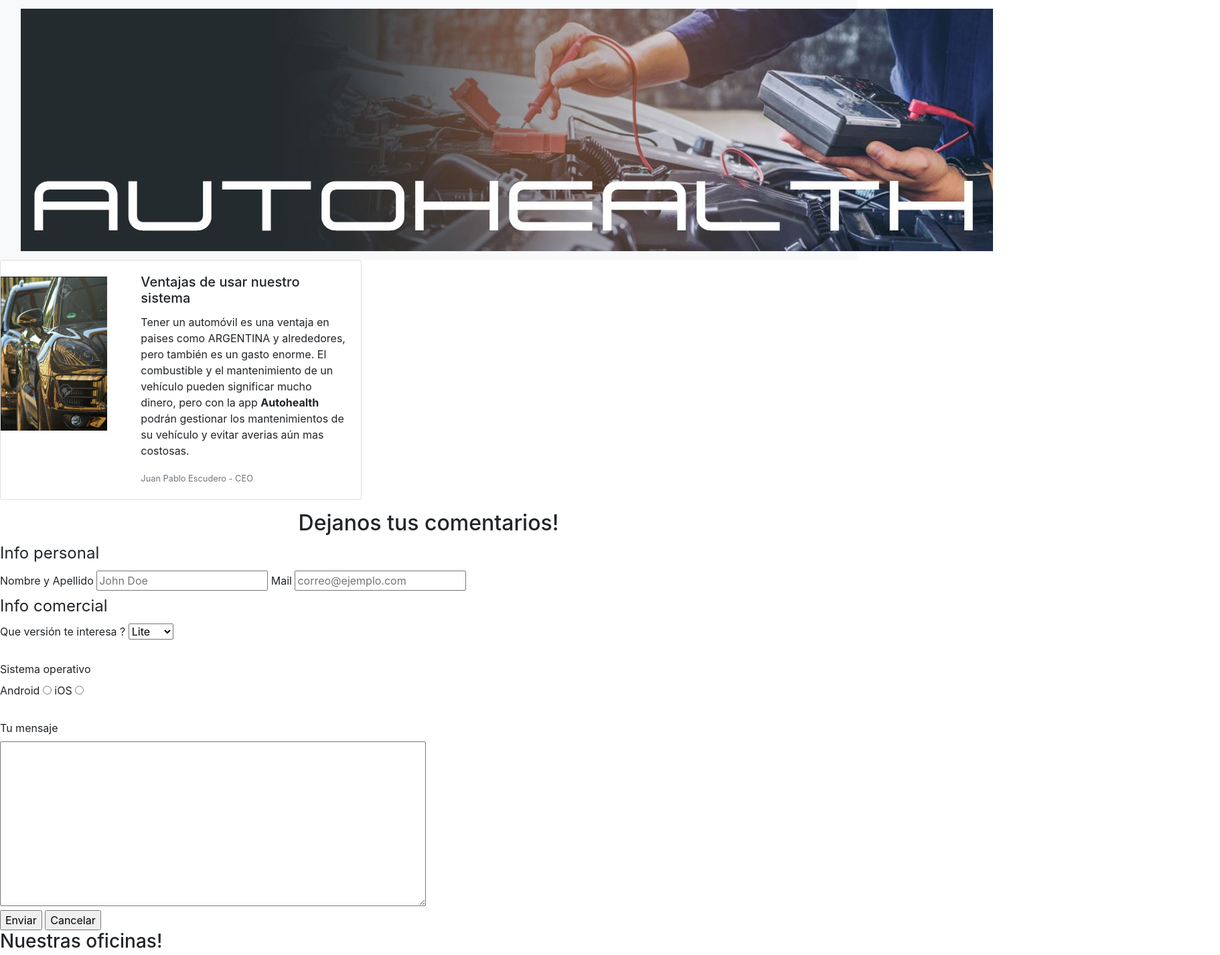
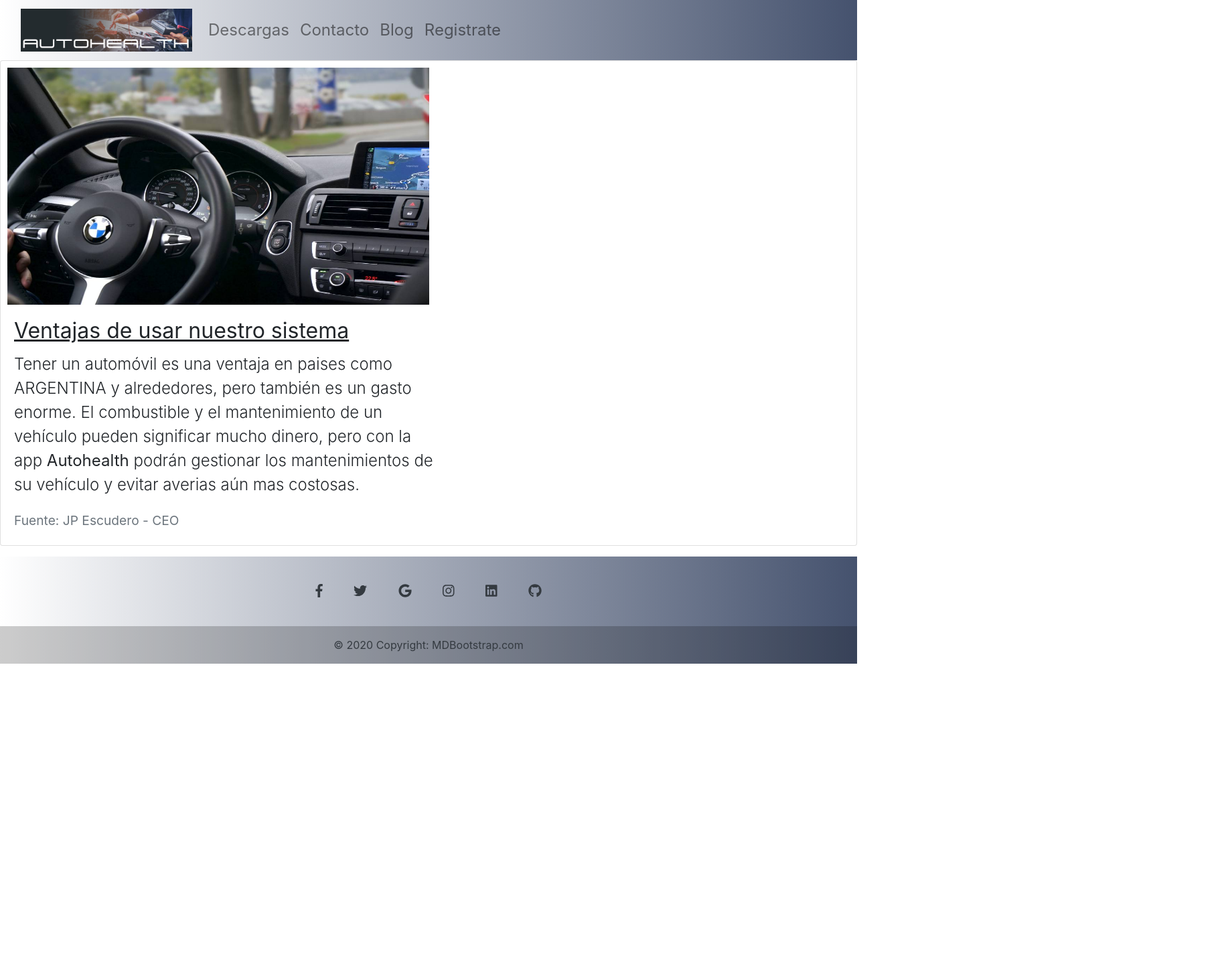
Before and after one commit to juampi1983/SASS, a website: page index.html in a window 1280 px wide. Shown: the top 1426 px of the page at 67% size, 1822 px wide, since content can reach past the window. After the commit the page ends 991 px from the top, so only its background shows below. Drawn offline with Linux system fonts and the light colour scheme; grey boxes are pictures that could not be loaded.

Commit message:
subida inicial del trabajo

```diff
--- a/index.html
+++ b/index.html
@@ -2,23 +2,24 @@
 <html lang="en">
 <head>
     <meta charset="UTF-8">
+    <meta http-equiv="X-UA-Compatible" content="IE=edge">
     <meta name="viewport" content="width=device-width, initial-scale=1.0">
-		<title>AUTOHEALTH - Confiá en tu auto!</title>
+    <title>Autohealth</title>
     <link rel="icon" type="image/jpg" href="img/favicon.png"/>
 
 		<!-- Boostrap CSS - bootstrap.min.css -->
 		<link rel="stylesheet" href="css/bootstrap.min.css">
 
 		<!-- Mi CSS -->
-		<link rel="stylesheet" href="css/style2.css">
+		<link rel="stylesheet" href="css/main.css">
 
         <script defer src="https://use.fontawesome.com/releases/v5.0.8/js/all.js" integrity="sha384-SlE991lGASHoBfWbelyBPLsUlwY1GwNDJo3jSJO04KZ33K2bwfV9YBauFfnzvynJ" crossorigin="anonymous"></script>
 </head>
 <body>
-		<div class="grid_contenedor">
-			<header class="base">
-				<nav class="navbar navbar-expand-lg navbar-light bg-light">
-					<div class="container-fluid ">
+<header>
+    <!-- Inicia Nav -->
+    <nav class="navbar navbar-expand-lg navbar-light bg-light base">
+        <div class="container-fluid">
           <a class="navbar-brand" href="index.html">
             <img src="img/autohealth_banner.jpg" alt="Logo de autohealth" class="logo_nav">
           </a>
@@ -28,225 +29,112 @@
           <div class="collapse navbar-collapse" id="navbarSupportedContent">
             <ul class="navbar-nav me-auto mb-2 mb-lg-0">
               <li class="nav-item">
-							<a class="nav-link text-white" href="views/descargas.html">Descargas</a>
+                <a class="nav-link text-grey" aria-current="page" href="descargas.html">Descargas</a>
               </li>
               <li class="nav-item">
-							<a class="nav-link text-white" href="views/contacto.html">Contacto</a>
+                <a class="nav-link text-grey" aria-current="page" href="contacto.html">Contacto</a>
               </li>
               <li class="nav-item">
-							<a class="nav-link text-white" href="views/blog.html">Blog</a>
+                <a class="nav-link text-grey" aria-current="page" href="blog.html">Blog</a>
               </li>
               <li class="nav-item">
-							<a class="nav-link text-white" href="views/registrate.html">Registrate</a>
+                <a class="nav-link text-grey" aria-current="page" href="registrate.html">Registrate</a>
               </li>
-						</ul>
             </div>
         </div>
       </nav>
-			</header> <!-- ends header -->
-			<main class="main">
-				<div class="card mb-3" style="max-width: 540px;">
-					<div class="row g-0 ">
-					  <div class="col-sm-8 col-md-4 contenidoart">
-						<img src="img/autovert.jpg" alt="volante de automóvil" class=" rounded-start img-fluid img_art mt-4">
-					  </div>
-					  <div class="col-md-8">
+    <!-- Cierra Nav -->
+</header>
+
+<!-- Inicia Main -->
+
+<div class="card mb-3 main">
+    <img src="img/volante.jpg" class="card-img-top img_art" alt="auto interior">
     <div class="card-body">
       <h5 class="card-title">Ventajas de usar nuestro sistema</h5>
       <p class="card-text">Tener un automóvil es una ventaja en paises como ARGENTINA y alrededores, pero también es un gasto enorme. El combustible y el mantenimiento de un vehículo pueden significar mucho dinero, pero con la app <strong>Autohealth</strong> podrán gestionar los mantenimientos de su vehículo y evitar averias aún mas costosas.</p>
-						  <p class="card-text"><small class="text-muted">Juan Pablo Escudero - CEO</small></p>
-						</div>
-					  </div>
+      <p class="card-text"><small class="text-muted">Fuente: JP Escudero - CEO</small></p>
     </div>
   </div>
 
-				<!-- <section id="ventajas">
-					<article>
-						<h1 class="text-bold text-center">Ventajas de usar nuestro sistema:</h1>
-					<div class="contenidoart">
-						<img src="img/volante.jpg" alt="volante de automóvil" class="img_art">
 
-						<p class="text-center">Tener un automóvil es una ventaja en paises como ARGENTINA y alrededores, pero también es un gasto enorme. El combustible y el mantenimiento de un vehículo pueden significar mucho dinero, pero con la app <strong>Autohealth</strong> podrán gestionar los mantenimientos de su vehículo y evitar averias aún mas costosas.
-						<br>
-						<br>
-						La app <strong>Autohealth</strong> la encuentran en la App Store y en la Google Play Store y se puede ingresar con las cuentas de Facebook, Gmail o creando un usuario dentro la misma plataforma. Esta aplicación pesa apenas 49.6 MB para iPhone y se encuentra en 66 idiomas, entre los que está, por supuesto, el español.
-						</p>
-					</div>
-					</article>
-				</section> -->
-					<!-- ventajas de usar nuestro sistema -->
-				<section class="formulario">
-					<h2 class="text-bold text-center">Dejanos tus comentarios!</h2>
+<!-- Cierra Main -->
 
-					<form action="envio.php">
-						<fieldset>
-							<legend class="text-bold">Info personal</legend>
-								<label for="nombre">Nombre y Apellido</label>
-								<input type="text" id="nombre" placeholder="John Doe">
-								<label for="mail">Mail</label>
-								<input type="mail" id="mail" placeholder="correo@ejemplo.com">
-						</fieldset>
-						<fieldset>
-								<legend class="text-bold">Info comercial</legend>
-									<label for="version">Que versión te interesa ?</label>
-									<select name="Qué versión te interesa más?" id="version">
-										<option value="lite">Lite</option>
-										<option value="home">Home</option>
-										<option value="pro">Pro</option>
-									</select>
-									<br><br>
-									<label for="os">Sistema operativo</label>
-									<br>
-									<label for="android">Android</label>
-									<input type="radio" id="android" name="os" value="android">
-									<label for="ios">iOS</label>
-									<input type="radio" id="ios" name="os" value="ios">
-									<br><br>
-								<label for="mensaje">Tu mensaje</label>
-									<br>
-									<textarea name="Deje su mensaje" id="mensaje" cols="60" rows="10"></textarea>
-									<br>
-									<input type="submit" value="Enviar">
-									<input type="reset" value="Cancelar">
-						</fieldset>
-					</form>
-				</section>
-			</main>
-			<section class="map" id="mapaindex">
-						<h3 class="text-bold ">Nuestras oficinas!</h3>
-						<iframe src="https://www.google.com/maps/embed?pb=!1m18!1m12!1m3!1d3346.6764314737316!2d-68.88555038836466!3d-32.98593754084594!2m3!1f0!2f0!3f0!3m2!1i1024!2i768!4f13.1!3m3!1m2!1s0x0%3A0x1902eb575290eb5d!2zMzLCsDU5JzA5LjQiUyA2OMKwNTMnMDMuNyJX!5e0!3m2!1ses!2sar!4v1653959947022!5m2!1ses!2sar" width="600" height="450" style="border:0;" allowfullscreen="" loading="lazy" referrerpolicy="no-referrer-when-downgrade"></iframe>
-			</section>
-			<footer class="text-center text-lg-start text-white pie">
+<!-- Inicia Footer -->
+
+<footer class="text-center text-white pie" style="background-color: #f1f1f1;">
     <!-- Grid container -->
-				<div class="container p-4 pb-0">
-				<!-- Section: Links -->
-				<section class="">
-					<!--Grid row-->
-					<div class="row">
-					<!-- Grid column -->
-					<div class="col-md-3 col-lg-4 col-xl-4 mx-auto mt-3">
-						<h6 class="text-uppercase mb-4 font-weight-bold">
-						Links de interes
-						</h6>
-						<p>
-						<a class="text-white">Nosotros</a>
-						</p>
-						<p>
-						<a class="text-white">Terminos del servicio</a>
-						</p>
-						<p>
-						<a class="text-white">Politica de privacidad</a>
-						</p>
-						<p>
-						<a class="text-white">Soporte Tecnico</a>
-						</p>
-					</div>
-
-					<!-- Grid column -->
-					<hr class="w-100 clearfix d-md-none" />
-
-					<!-- Grid column -->
-					<div class="col-md-4 col-lg-3 col-xl-3 mx-auto mt-3">
-						<h6 class="text-uppercase mb-4 font-weight-bold">Contacto</h6>
-						<p><i class="fas fa-home mr-3"></i> Mendoza, CP 5500, AR</p>
-						<p><i class="fas fa-envelope mr-3"></i> info@gmail.com</p>
-						<p><i class="fas fa-phone mr-3"></i> + 549 261 567 88</p>
-					</div>
-					<!-- Grid column -->
-					</div>
-					<!--Grid row-->
-				</section>
-				<!-- Section: Links -->
-
-				<hr class="my-3">
-
-				<!-- Section: Copyright -->
-				<section class="p-3 pt-0">
-					<div class="row d-flex align-items-center">
-					<!-- Grid column -->
-					<div class="col-md-7 col-lg-8 text-center text-md-start">
-						<!-- Copyright -->
-						<div class="p-3">
-						© 2022 Copyright:
-						<a class="text-white" href="index.html">Autohealth.com</a
-							>
-						</div>
-						<!-- Copyright -->
-					</div>
-					<!-- Grid column -->
-
-					<!-- Grid column -->
-					<div class="col-md-5 col-lg-4 ml-lg-0 text-center text-md-end">
+    <div class="container pt-4">
+      <!-- Section: Social media -->
+      <section class="mb-4">
         <!-- Facebook -->
         <a
-						class="btn btn-outline-light btn-floating m-1"
-						class="text-white"
+          class="btn btn-link btn-floating btn-lg text-dark m-1"
+          href="#!"
           role="button"
-						href="https://www.facebook.com" target="_blank"
+          data-mdb-ripple-color="dark"
           ><i class="fab fa-facebook-f"></i
         ></a>
 
         <!-- Twitter -->
         <a
-						class="btn btn-outline-light btn-floating m-1"
-						class="text-white"
+          class="btn btn-link btn-floating btn-lg text-dark m-1"
+          href="#!"
           role="button"
-						href="https://www.twitter.com" target="_blank"
+          data-mdb-ripple-color="dark"
           ><i class="fab fa-twitter"></i
+        ></a>
+
+        <!-- Google -->
+        <a
+          class="btn btn-link btn-floating btn-lg text-dark m-1"
+          href="#!"
+          role="button"
+          data-mdb-ripple-color="dark"
+          ><i class="fab fa-google"></i
         ></a>
 
         <!-- Instagram -->
         <a
-						class="btn btn-outline-light btn-floating m-1"
-						class="text-white"
+          class="btn btn-link btn-floating btn-lg text-dark m-1"
+          href="#!"
           role="button"
-						href="https://www.instagram.com" target="_blank"
+          data-mdb-ripple-color="dark"
           ><i class="fab fa-instagram"></i
         ></a>
-					</div>
-					<!-- Grid column -->
-					</div>
+
+        <!-- Linkedin -->
+        <a
+          class="btn btn-link btn-floating btn-lg text-dark m-1"
+          href="#!"
+          role="button"
+          data-mdb-ripple-color="dark"
+          ><i class="fab fa-linkedin"></i
+        ></a>
+        <!-- Github -->
+        <a
+          class="btn btn-link btn-floating btn-lg text-dark m-1"
+          href="#!"
+          role="button"
+          data-mdb-ripple-color="dark"
+          ><i class="fab fa-github"></i
+        ></a>
       </section>
-				<!-- Section: Copyright -->
+      <!-- Section: Social media -->
     </div>
     <!-- Grid container -->
+
+    <!-- Copyright -->
+    <div class="text-center text-dark p-3" style="background-color: rgba(0, 0, 0, 0.2);">
+      © 2020 Copyright:
+      <a class="text-dark" href="https://mdbootstrap.com/">MDBootstrap.com</a>
+    </div>
+    <!-- Copyright -->
   </footer>
-			<!-- <footer class="pie">
-				<ul>
-					<li>
-						<a href="#">Sobre nosotros</a>
-					</li>
-					<li>
-						<a href="#">Términos del servicio</a>
-					</li>
-					<li>
-						<a href="#">Política de privacidad</a>
-					</li>
-					<li>
-						<a href="#">Desarrolladores</a>
-					</li>
-					<li>
-						<a href="#">Soporte técnico</a>
-					</li>
-					<li>
-						<a href="views/descargas.html">Descargas</a>
-					</li>
 
-					<a href="https://www.facebook.com" target="blank">
-						<img src="img/fb.png" alt="Facebook logo" width="60" height="40">
-					</a>
-					<a href="https://www.instagram.com" target="blank">
-						<img src="img/ig.png" alt="Instagram logo" width="60" height="40">
-					</a>
-					<a href="httsp://www.linkedin.com" target="blank">
-						<img src="img/ln.png" alt="Linkedin logo" width="60" height="40">
-					</a>
-				</ul>
-			</footer> -->
-		</div>	<!-- ends grid_contenedor -->
+<!-- Cierra Footer -->
 
 <!-- JS bootstrap.min.js -->
     <script src="js/bootstrap.min.js"></script>
-
 </body>
 </html>
--- /dev/null
+++ b/scss/_fonts.scss
@@ -0,0 +1,18 @@
+
+@import url('https://fonts.googleapis.com/css2?family=Montserrat:wght@300;400;500&family=Roboto:wght@300;400&display=swap');
+
+// Fuentes:
+
+$mainFont: 'Roboto', sans-serif;
+
+// Tamaños
+
+$textSm: 0.8em;
+$textMd: 1.5em;
+$textLg: 2em;
+$textXl: 3em;
+
+// Pesos
+
+$light: 300;
+$regular: 400;
--- /dev/null
+++ b/scss/_footer.scss
@@ -0,0 +1,3 @@
+.pie {
+    background: linear-gradient(to right, white, #45526e);
+}
--- /dev/null
+++ b/scss/_main.scss
@@ -0,0 +1,18 @@
+.main {
+    h5 {
+        font-size: $textLg ;
+        text-decoration: underline;
+        font-weight: $regular;
+    }
+    p {
+        font-size: $textMd ;
+        width: 50vw;
+        font-weight: $light;
+
+    }
+    .img_art {
+        width: 50vw;
+        padding-top: 10px;
+        padding-left: 10px;
+    }
+}
--- /dev/null
+++ b/scss/_navBar.scss
@@ -0,0 +1,15 @@
+.base {
+  background: linear-gradient(to right, white, #45526e);
+  display: flex;
+  justify-content: space-between;
+  .logo_nav {
+    width: 20vw;
+    &:hover {
+      transform: rotateZ(15deg);
+      transition: transform 1s;
+    }
+  }
+  ul li a {
+    font-size: 1.5em;
+  }
+}
--- /dev/null
+++ b/scss/_vars.scss
@@ -0,0 +1,4 @@
+// variables globales
+
+$gradientColor: linear-gradient(to right, white, #45526e);
+$mainColor:  #45526e;
--- /dev/null
+++ b/scss/main.scss
@@ -0,0 +1,7 @@
+// Imports
+@import "_vars";
+@import "_fonts";
+@import "_navBar";
+@import "_commons";
+@import "_main";
+@import "_footer";
```
Also changed, not shown: index_old.html (added, +252 -0 lines), package.json (added, +25 -0 lines), css/main.css (added), scss/_commons.scss (added), 1 other file. Lines whose indentation alone changed are shown as unchanged.
